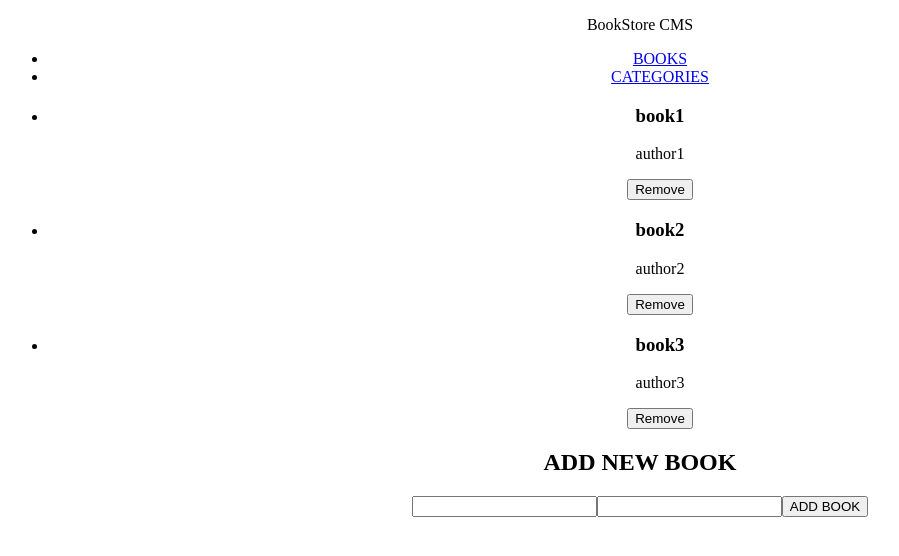
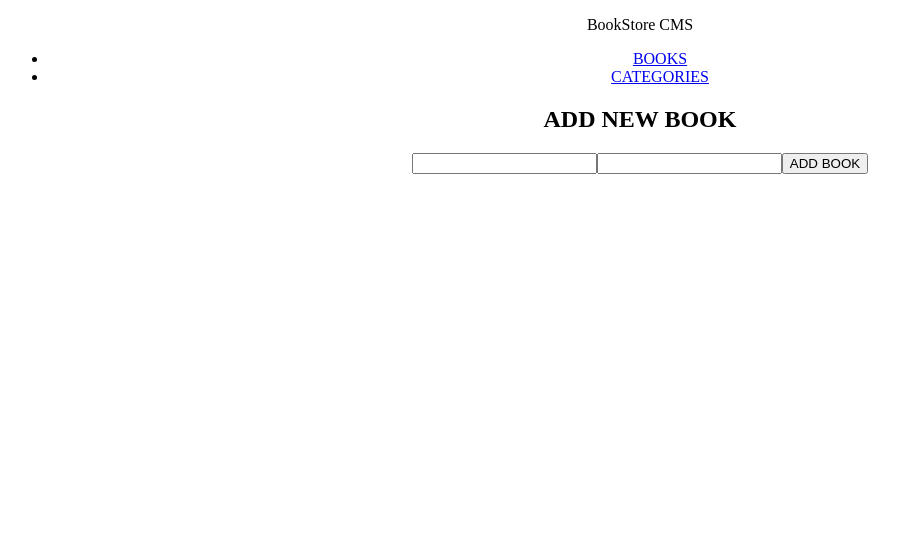
Before and after one commit to shahnawaza75/react-project2-bookstore, a React (Create React App) app: page / in a window 1280 px wide. Shown: the top 556 px of the page, without its empty margins (0-899 px from the left). Built offline with nearby package versions, Linux system fonts and the light colour scheme.

Commit message:
fixed the remove

```diff
--- a/package.json
+++ b/package.json
@@ -13,6 +13,7 @@
     "react-redux": "^8.0.2",
     "react-router-dom": "^6.3.0",
     "react-scripts": "5.0.1",
+    "uuid": "^8.3.2",
     "web-vitals": "^2.1.4"
   },
   "scripts": {
--- a/src/App.js
+++ b/src/App.js
@@ -1,11 +1,14 @@
 import './App.css';
 import { BrowserRouter as Router, Routes, Route } from 'react-router-dom';
+import { Provider } from 'react-redux';
 import BookList from './components/BookList';
 import Categories from './components/Categories';
 import Navigation from './components/Navigation';
+import store from './redux/configureStore';
 
 function App() {
   return (
+    <Provider store={store}>
       <div className="App">
         <Router>
           <Navigation />
@@ -16,6 +19,7 @@ function App() {
         </Router>
 
       </div>
+    </Provider>
   );
 }
 
--- a/src/components/Book.js
+++ b/src/components/Book.js
@@ -1,13 +1,21 @@
 import React from 'react';
 import PropTypes from 'prop-types';
+import { useDispatch } from 'react-redux';
+import { removing } from '../redux/books/Books';
 
-const Book = ({ title, author }) => (
+const Book = ({ title, author, id }) => {
+  const dispatch =useDispatch();
+  const remove = (event)=>{
+    dispatch(removing(event.target.id))
+  }
+return (
   <div>
     <h3>{title}</h3>
     <p>{author}</p>
-    <button type="button">Remove</button>
+    <button id={id} type="button" onClick={remove}>Remove</button>
   </div>
 );
+};
 Book.propTypes = {
   title: PropTypes.string.isRequired,
   author: PropTypes.string.isRequired,
--- a/src/components/BookList.js
+++ b/src/components/BookList.js
@@ -1,24 +1,24 @@
 import React from 'react';
+import { useSelector } from 'react-redux';
 import Book from './Book';
 import Form from './Form';
 
 const BookList = () => {
-  const list = [{ id: 1, title: 'book1', author: 'author1' },
-    { id: 2, title: 'book2', author: 'author2' },
-    { id: 3, title: 'book3', author: 'author3' },
-  ];
+  const booklistnew = useSelector(
+    (state) => state.books,
+  );
   return (
     <>
       <ul>
-        {list.map((book) => (
+        {booklistnew.map((book) => (
           <li key={book.id}>
-            <Book title={book.title} author={book.author} />
+            <Book title={book.title} author={book.author} id={book.id} />
           </li>
         ))}
       </ul>
       <Form />
     </>
   );
-};
+        };
 
 export default BookList;
--- a/src/components/Categories.js
+++ b/src/components/Categories.js
@@ -1,7 +1,19 @@
 import React from 'react';
+import { useDispatch, useSelector } from 'react-redux';
+import { checkStatus } from '../redux/categories/Categories';
 
-const Categories = () => (
-  <button type="button">Check Status</button>
-);
+const Categories = () => {
+  const getStatus = useSelector((state) => state.category);
+  const dispatch = useDispatch();
+  const getStatus2 = () => {
+    dispatch(checkStatus());
+  };
+  return (
+    <>
+      <button type="button" onClick={getStatus2}>Check Status</button>
+      <h2>{getStatus.categories[0]}</h2>
+    </>
+  );
+};
 
 export default Categories;
--- a/src/components/Form.js
+++ b/src/components/Form.js
@@ -1,14 +1,47 @@
-import React from 'react';
+import React, { useState } from 'react';
+import { useDispatch } from 'react-redux';
+import { adding } from '../redux/books/Books';
+import { v4 as uuidv4 } from 'uuid'
 
-const Form = () => (
+const Form = () => {
+  const bookInitial = {
+    title: '',
+    author: '',
+  };
+  const dispatch = useDispatch();
+  const [book, setBook] = useState(bookInitial);
+  const { title, author } = book;
+  const handleChange = (event) => {
+    const { name, value } = event.target;
+    setBook((prev) => ({
+      ...prev,
+      [name]: value,
+    }));
+  };
+  const submitBooks = (event) => {
+    event.preventDefault();
+    const newBook = {
+      id: uuidv4(),
+      title,
+      author,
+    };
+    dispatch(adding(newBook));
+    setBook(bookInitial);
+  };
+  return (
+
     <>
+
       <h2>ADD NEW BOOK</h2>
-    <form>
-      <input type="title" />
-      <input type="author" />
+      <form onSubmit={submitBooks}>
+
+        <input type="title" name="title" value={title} onChange={handleChange} />
+        <input type="author" name="author" value={author} onChange={handleChange} />
         <button type="submit">ADD BOOK</button>
       </form>
+
     </>
   );
+};
 
 export default Form;
--- a/src/redux/books/Books.js
+++ b/src/redux/books/Books.js
@@ -1,13 +1,16 @@
 const ADDBOOK = 'react-project2-bookstore/books/ADDBOOK';
 const REMOVE = 'react-project2-bookstore/books/REMOVE';
-const initialstate = [];
+const initialstate = [
 
-export const addingBookReducer = (state = initialstate, action) => {
+];
+
+const addingBookReducer = (state = initialstate, action) => {
   switch (action.type) {
     case ADDBOOK:
-      return {
+      return [
         ...state,
-      };
+        { ...action.book },
+      ];
     case REMOVE:
       return state.filter((book) => book.id !== action.id);
     default: return state;
@@ -21,7 +24,9 @@ export const adding = (book) => ({
 
 });
 
-export const removing = (book) => ({
+export const removing = (id) => ({
   type: REMOVE,
-  book,
+  id,
 });
+
+export default addingBookReducer;
--- a/src/redux/categories/Categories.js
+++ b/src/redux/categories/Categories.js
@@ -7,13 +7,14 @@ const categoriesState = {
 
 export const checkStatus = () => ({
   type: CHECK_STATUS,
-  showState: false,
+  // showState: false,
+  payload: ['Under construction...'],
 });
 
-const checkReducer = (state = categoriesState, { type }) => {
-  switch (type) {
+const checkReducer = (state = categoriesState, action) => {
+  switch (action.type) {
     case CHECK_STATUS:
-      return { categories: ['Under construction...'] };
+      return { ...state, categories: action.payload };
     default:
       return state;
   }
```
Also changed, not shown: 1 other file (tests, documents, lock files or other folders). Lines whose indentation alone changed are shown as unchanged.
